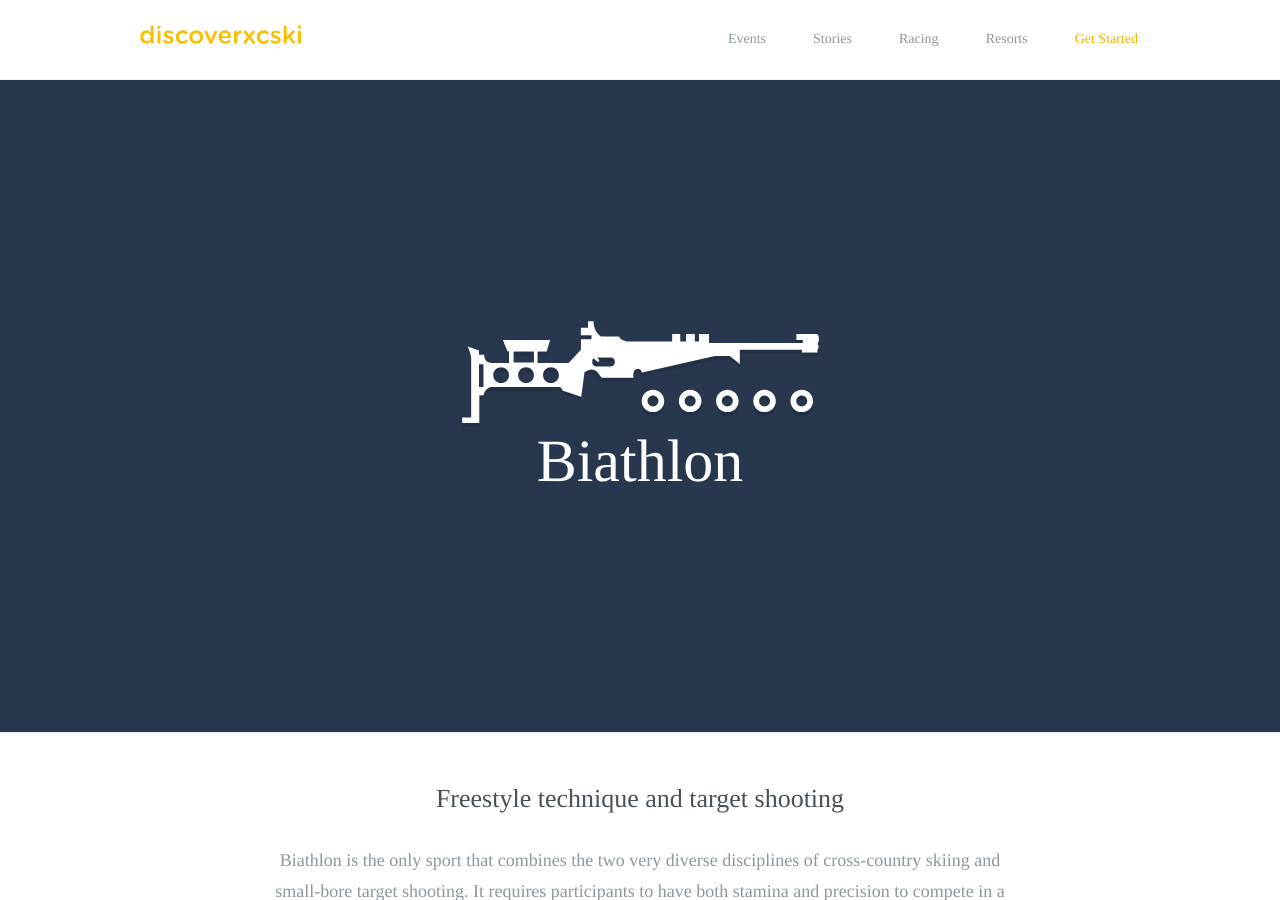
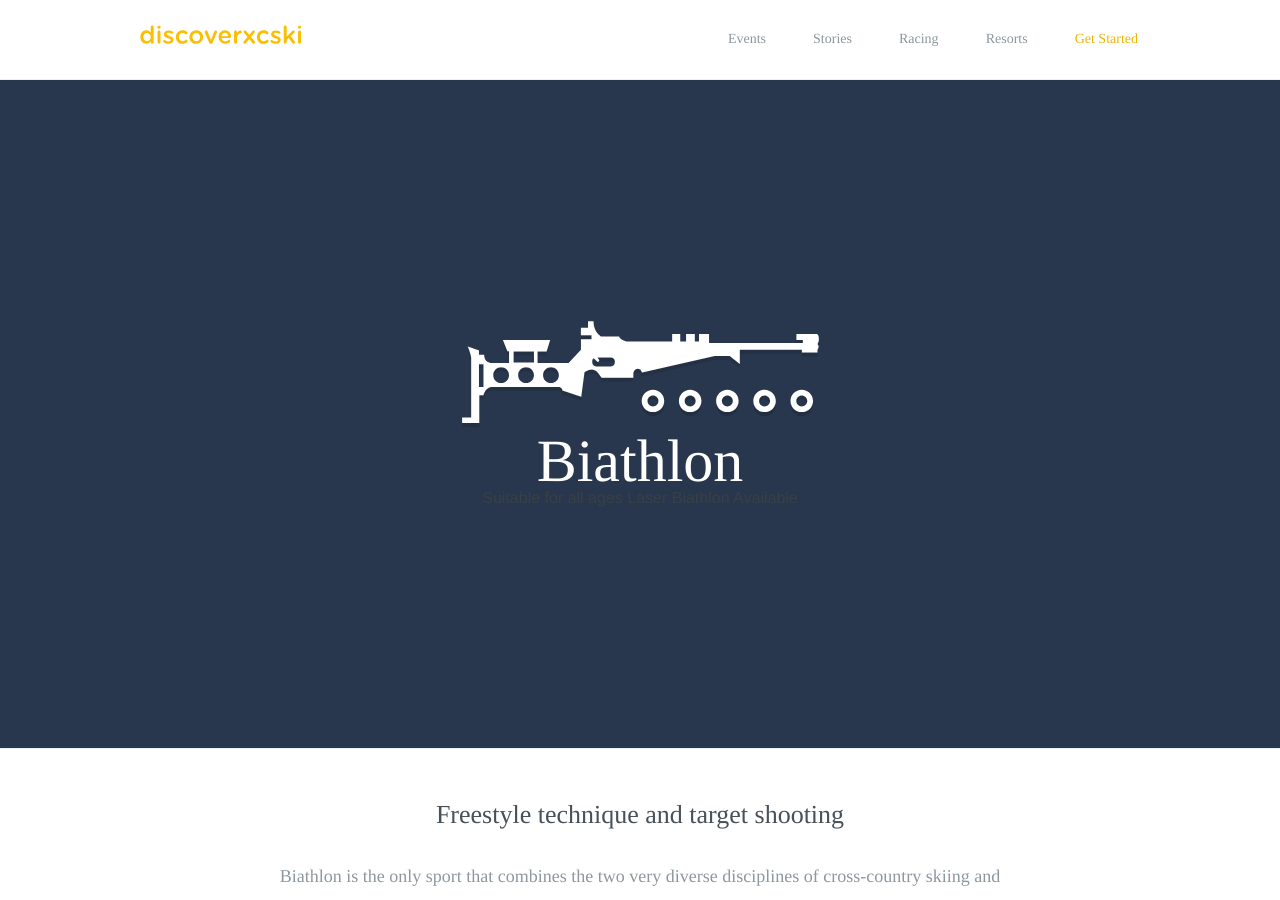
Before and after one commit to robcatto/robcatto.github.io, a Jekyll site: the page built from racing/australian-biathlon/index.html, in a window 1280 px wide and 900 px high. Built offline with Jekyll 4.4.1, drawn with Linux system fonts in a browser that asks for light colours; some web fonts are replaced; Markdown is read by kramdown in place of the engine named in the settings.

Commit message:
Update index.html

```diff
--- a/racing/australian-biathlon/index.html
+++ b/racing/australian-biathlon/index.html
@@ -85,6 +85,7 @@ layout: default
     </g>
 </svg>
                 <h1 style="color: white; font-size: 60px;">Biathlon</h1>
+                <h2 class="subheader">Suitable for all ages Laser Biathlon Available</h2>
             </section>
 
 
```
